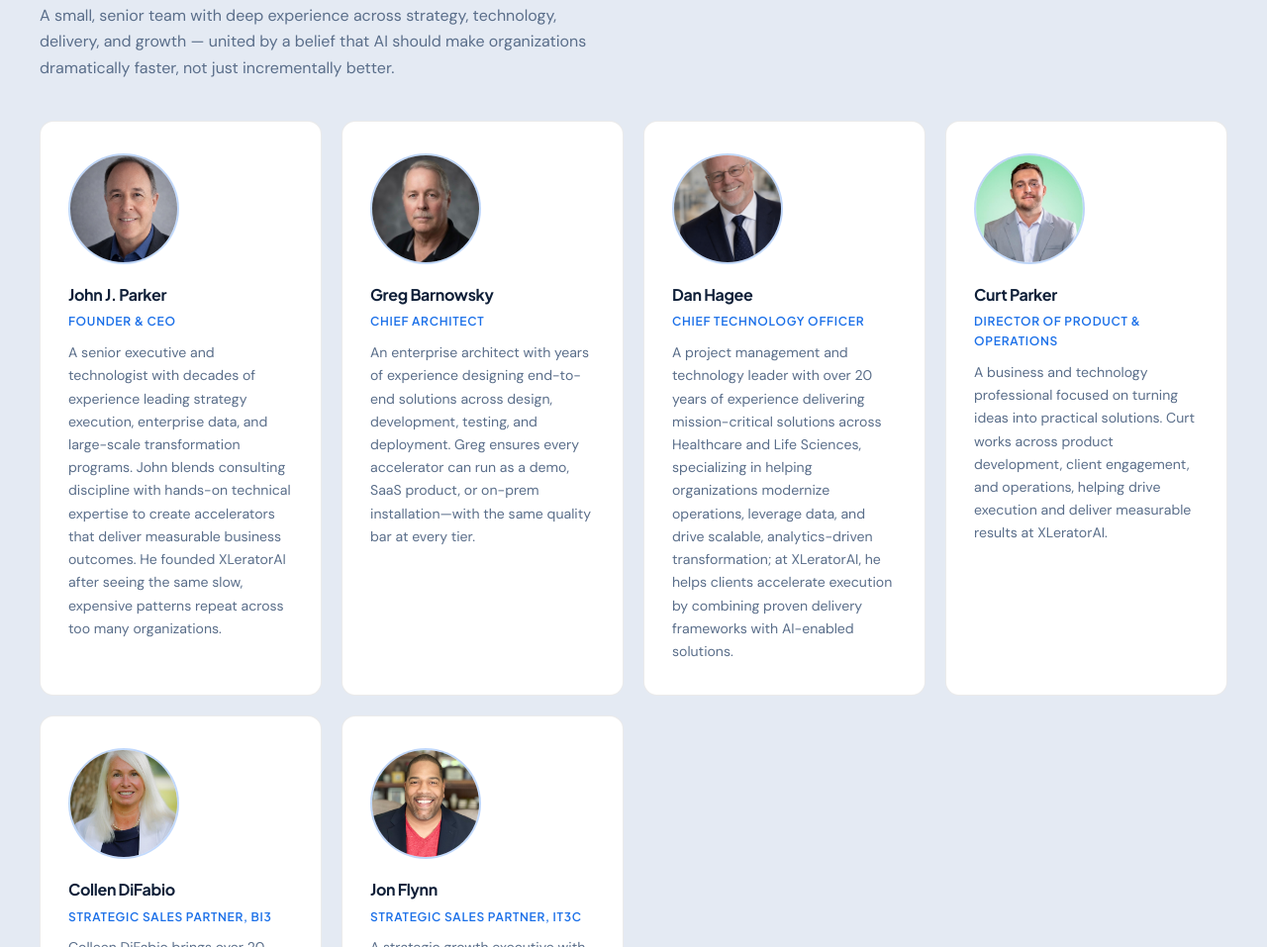
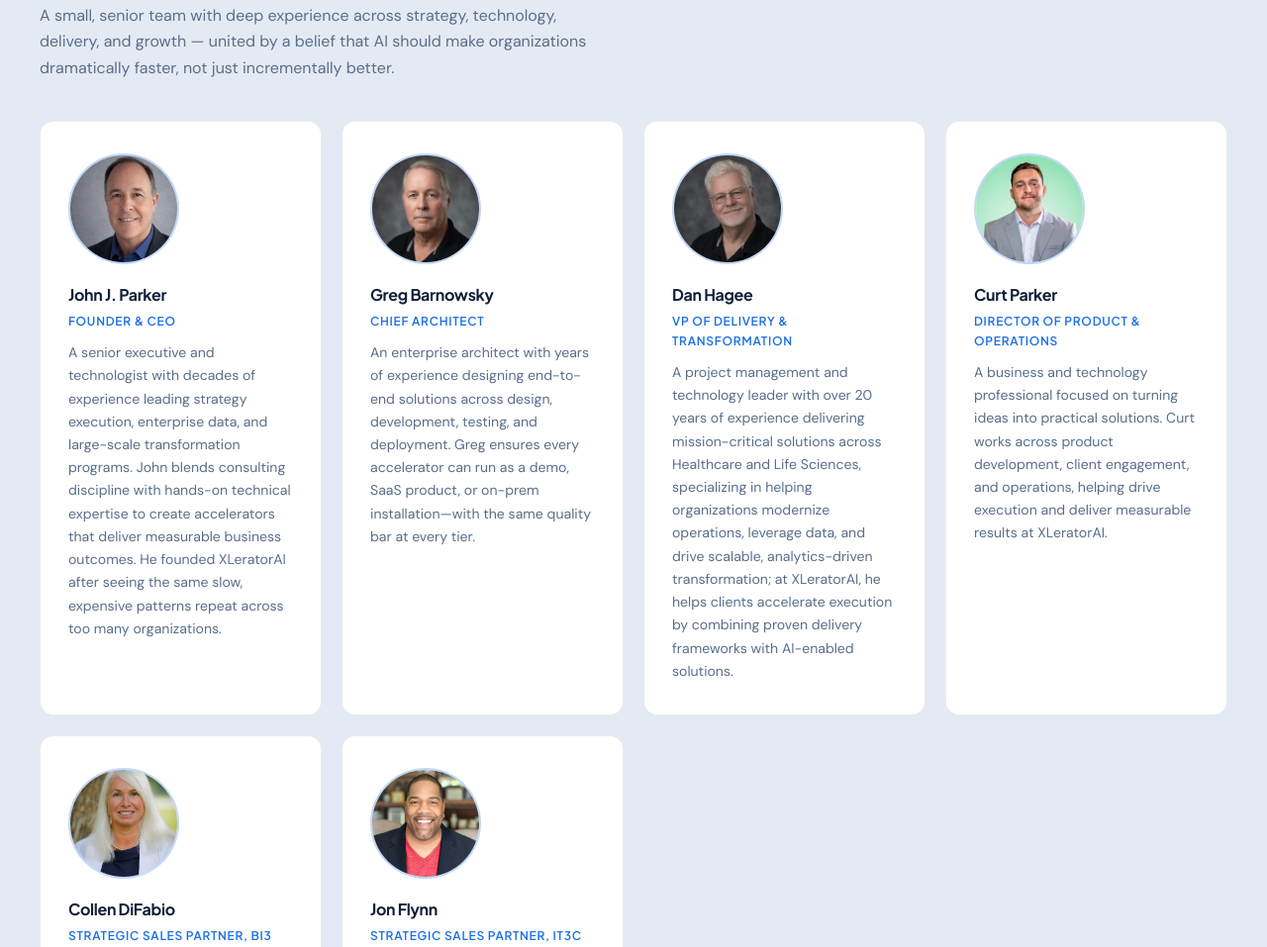
Before and after one commit to joshod/XLeratorAI-Marketing, a website: page about.html in a window 1280 px wide. Shown: the part 1507-2464 px from the top of the page at 99% size. Drawn offline with Linux system fonts and the light colour scheme.

Commit message:
fixed dan picture

```diff
--- a/about.html
+++ b/about.html
@@ -149,11 +149,11 @@
 
           <div class="card team-card">
             <div class="avatar"style="width:112px;height:112px;overflow:hidden;border-radius:50%;">
-              <img src="img/headshotDanHagee.jpg" alt="Dan Hagee"
+              <img src="img/headshot_converteddanhagee.jpg" alt="Dan Hagee"
               style="width:100%;height:100%;object-fit:cover;display: block;">
             </div>
             <h3>Dan Hagee</h3>
-            <span class="role">Chief Technology Officer</span>
+            <span class="role">VP of Delivery & Transformation</span>
             <p>A project management and technology leader with over 20 years of experience delivering mission-critical solutions across Healthcare and Life Sciences, specializing in helping organizations modernize operations, leverage data, and drive scalable, analytics-driven transformation; at XLeratorAI, he helps clients accelerate execution by combining proven delivery frameworks with AI-enabled solutions.</p>
           </div>
 
```
Also changed, not shown: img/headshotDanHagee.jpg (deleted), img/headshot_converteddanhagee.jpg (added), 1 other file.
